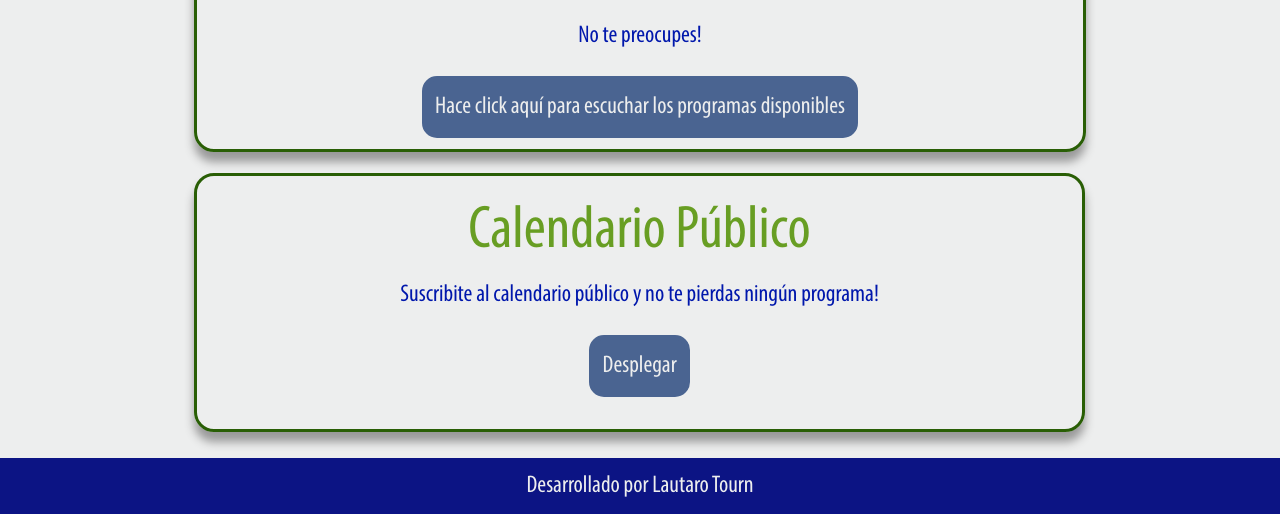
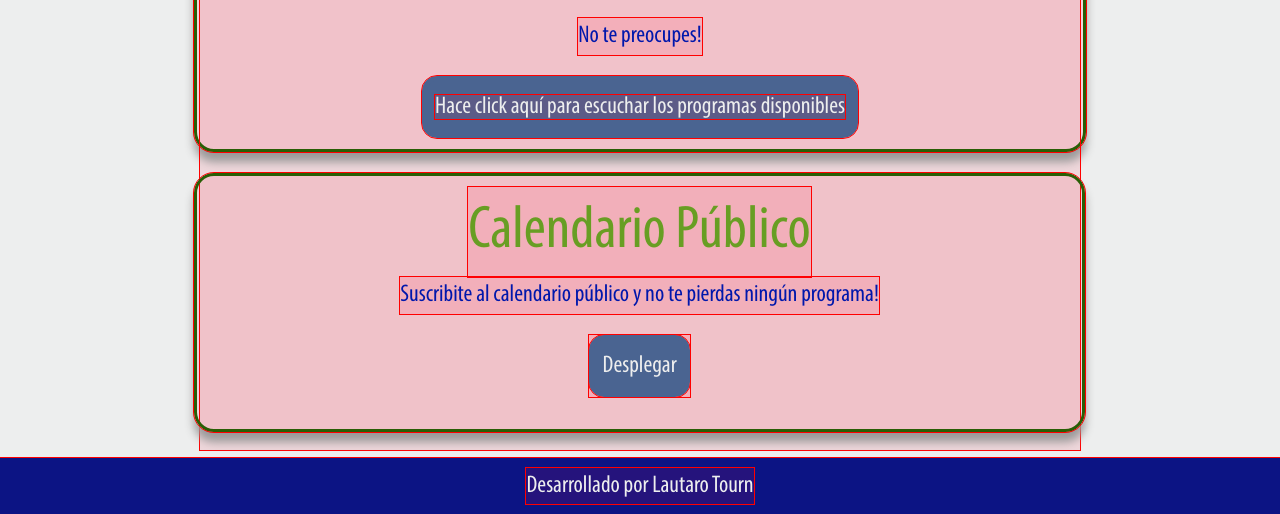
Before and after one commit to lu4ult/el-faro-coderhouse, a website: page index.html in a window 1280 px wide. Shown: the part 722-1236 px from the top of the page. Drawn offline with nearby package versions, Linux system fonts and the light colour scheme.

Commit message:
debug level and button shadow

```diff
--- a/scss/_variables.scss
+++ b/scss/_variables.scss
@@ -1,14 +1,15 @@
 
-//
-$debug:0;               //Agrega borde rojo para ver las cajas
-$texto-azul:1;          //Color de los textos de la navegación
-$responsivelyApp:0;     //En responsively si no le damos un width y un height a las <img> se rompe todo, cosa que no sucede en la realidad.
+/***********************************/
+$debug-level:3;             //1: Agrega borde rojo (outline, no border para que no ocupe espacio) para ver las cajas
+                            //2: idem con !important
+                            //3: idem + background
 
+$texto-azul:1;              //Color de los textos de la navegación
+$responsivelyApp:0;         //En responsively si no le damos un width y un height a las <img> se rompe todo, cosa que no sucede en la realidad.
+/***********************************/
 
-$duracion: 15s;
+$duracion: 15s;             //Duración de la animación del header
 
-
-// $ancho-boton: 100px;
 $azul-transparente: rgba(38,101,214,.3);
 $azul: #2665d6;
 $azul-oscuro: #0C1484;
--- a/scss/styles.scss
+++ b/scss/styles.scss
@@ -30,7 +30,7 @@
     }
 
     a {
-        @if $debug == 1 {
+        @if $debug-level == 1 {
             border: 2px solid orange;
         }
 
@@ -79,8 +79,17 @@ $mapaMiembros: (
     padding: 0;
     box-sizing: content-box;
 
-    @if $debug == 1 {
-        border: 1px solid red;
+    @if $debug-level == 1 {
+        outline: 1px solid red;
+    }
+
+    @if $debug-level == 2 {
+        outline: 1px solid red !important;
+    }
+
+    @if $debug-level == 3 {
+        outline: 1px solid red !important;
+        background: rgba(250,10,50, 0.1);
     }
 
     font-size: calc(1* $baseSize);
@@ -435,9 +444,19 @@ body {
             input {
                 &.get {                 //Botón enviar
                     width: 100%;
+                    margin-bottom: 20px;
+                    border-radius: 15px;
                     background-color: $verde-fuerte;
                     color: $fondo;
                     font-size: calc(1.5* $baseSize);
+
+                    box-shadow: 5px 10px 0 $verde-suave;
+
+                    //Referencia: https://vm.tiktok.com/ZMNEqN4tG/
+                    &:active {
+                        box-shadow: none;
+                        transform: translate(5px, 10px);
+                    }
                 }
             }
         }
```
Also changed, not shown: css/styles.css, 1 other file.
